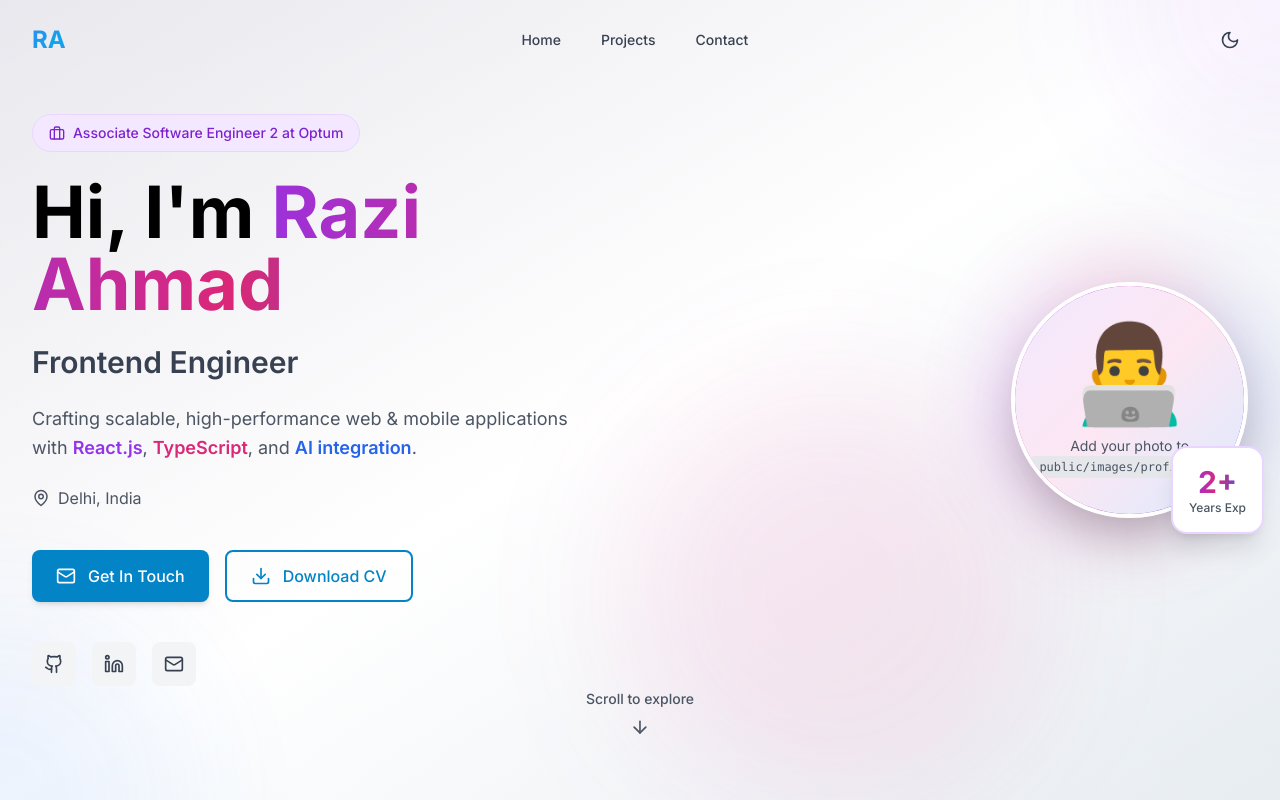
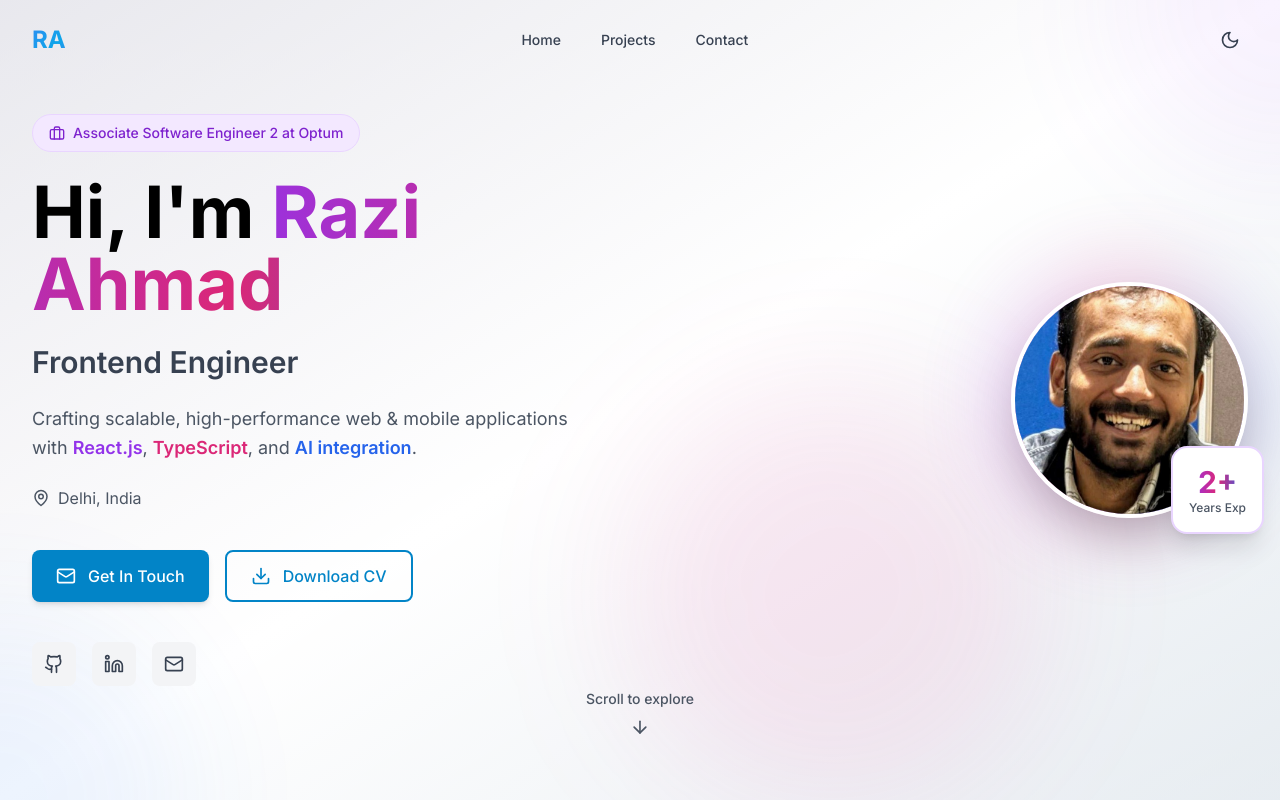
Before and after one commit to raziahmad854/razi-ahmad-portfolio, a Next.js app: page / in a window 1280 px wide. Shown: the top 800 px of the page. Built offline with nearby package versions, Linux system fonts and the light colour scheme.

Commit message:
Photo added

```diff
--- a/app/components/sections/Hero.tsx
+++ b/app/components/sections/Hero.tsx
@@ -186,14 +186,14 @@ const Hero = () => {
                   </div>
                 </div>
 
-                {/* When you add your photo, uncomment this: */}
-                {/* <Image
-                  src="/images/profile.jpg"
+
+                <Image
+                  src="/images/photo.jpg"
                   alt="Razi Ahmad"
                   fill
                   className="object-cover"
                   priority
-                /> */}
+                />
               </div>
 
               {/* Floating Badge */}
```
Also changed, not shown: public/images/photo.jpg (added).
